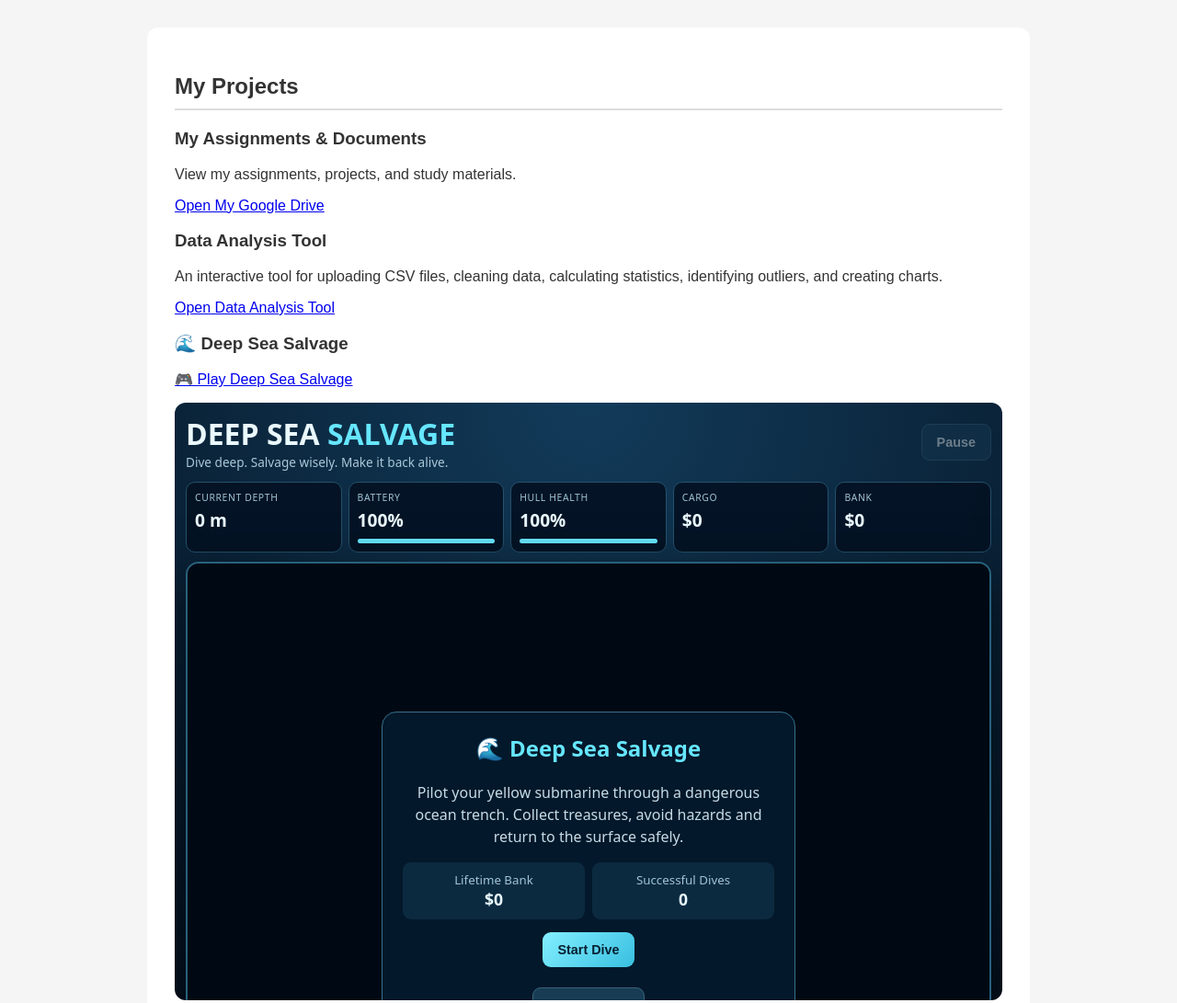
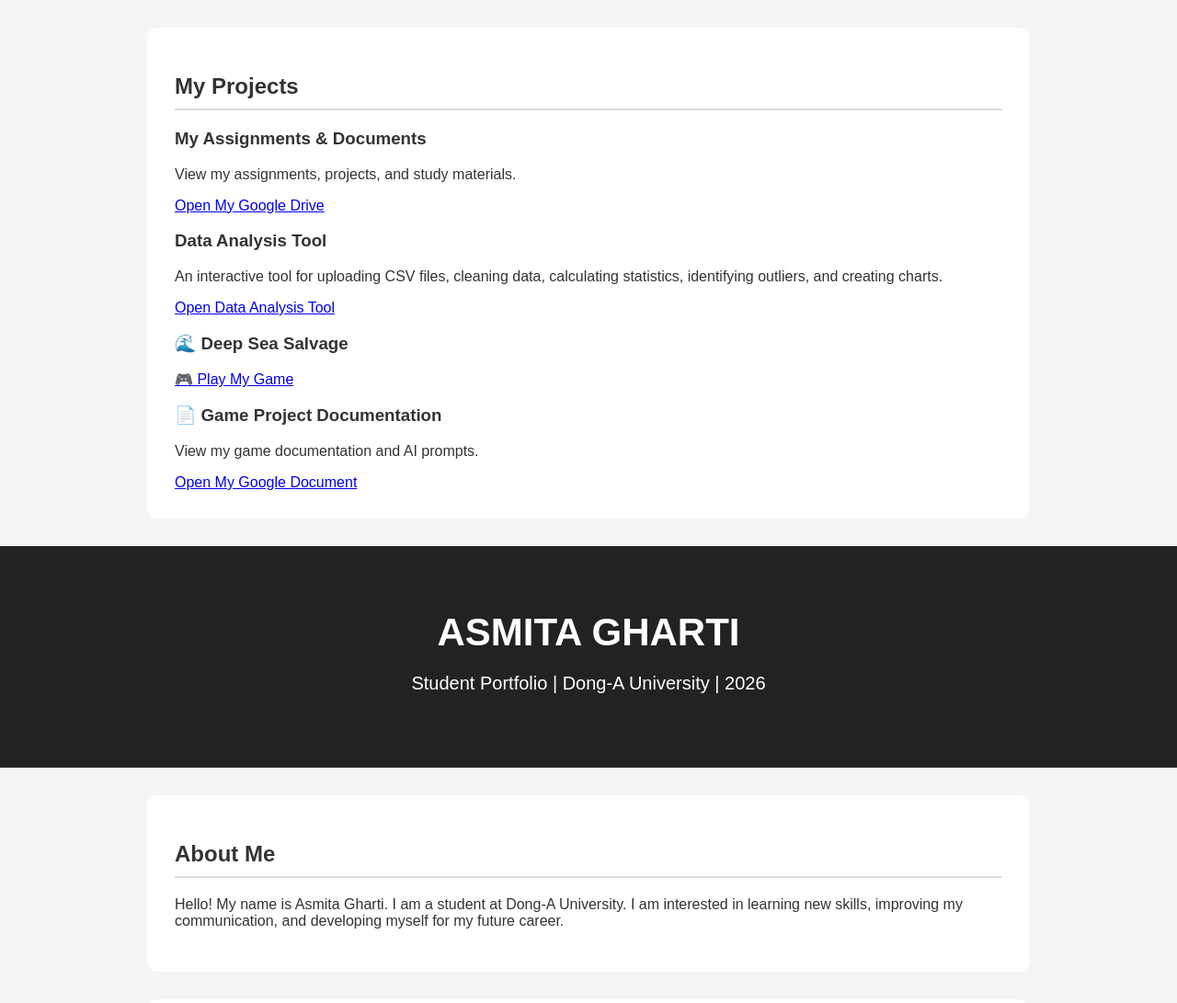
Before and after one commit to asmitagharti3000-lang/asmita-portfolio, a plain HTML site: page index.html in a window 1280 px wide. Shown: the top 1091 px of the page at 92% size. Drawn offline with Linux system fonts and the light colour scheme.

Commit message:
Revise game link and remove iframe from index.html
Updated the link for the game to 'Play My Game' and removed the iframe.

```diff
--- a/index.html
+++ b/index.html
@@ -94,28 +94,12 @@
     </div>
 
 
-<!-- Deep Sea Salvage Game -->
 <div class="portfolio-card">
-
   <h3>🌊 Deep Sea Salvage</h3>
-
-  <p>
-    <a href="game.html" target="_blank">
-      🎮 Play Deep Sea Salvage
-    </a>
-  </p>
-
-  <iframe
-    src="game.html"
-    title="Deep Sea Salvage Game"
-    width="100%"
-    height="650"
-    style="border: none; border-radius: 12px;">
-  </iframe>
-
+  <a href="game.html" target="_blank" rel="noopener noreferrer">
+    🎮 Play My Game
+  </a>
 </div>
-
-
 
 
 
```
